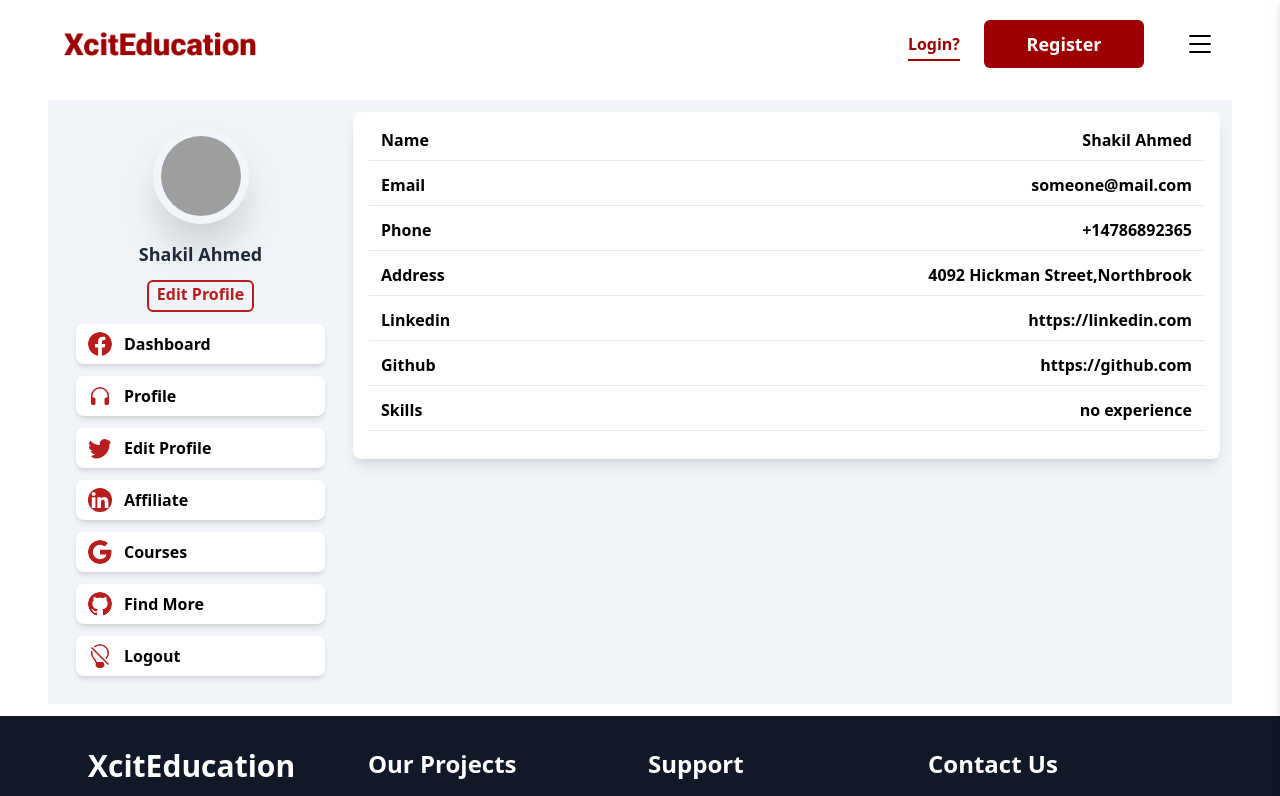
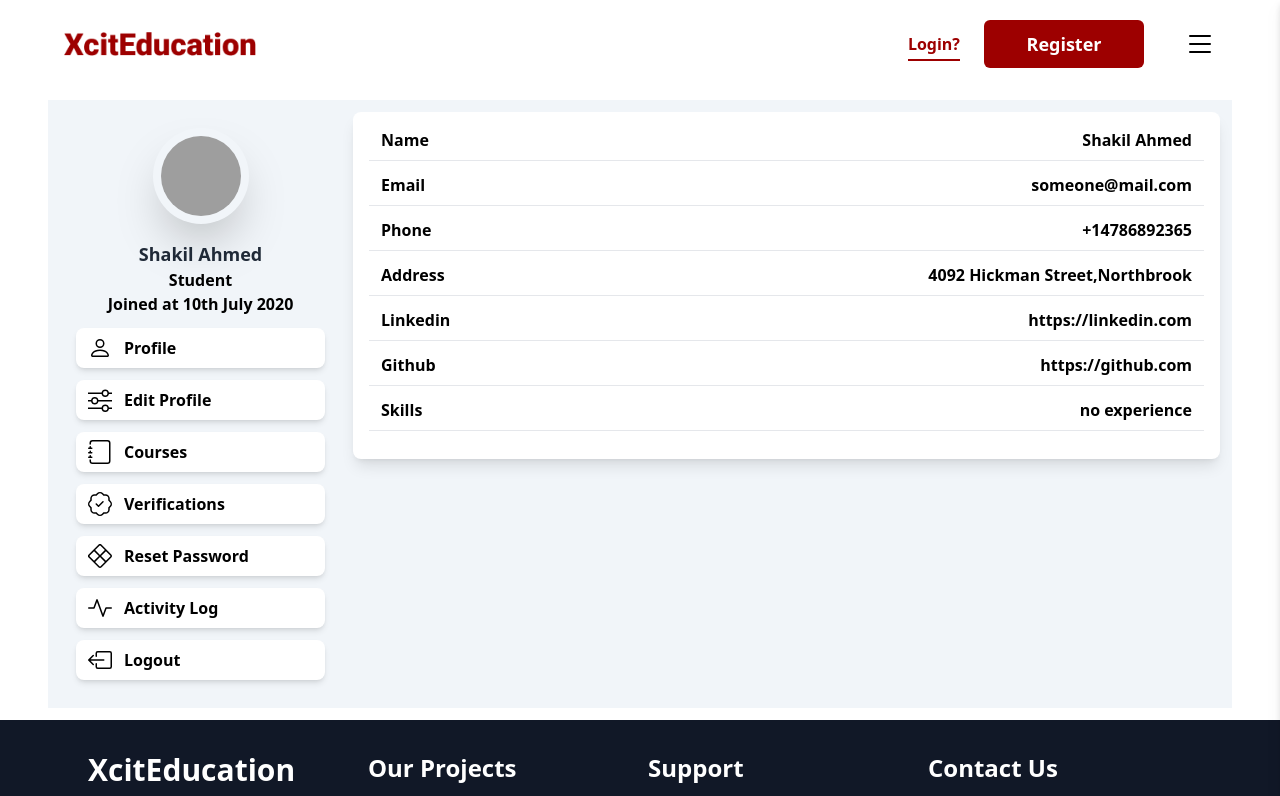
Before and after one commit to devjs1000/course-hub, a React (Vite) app: page /profile in a window 1280 px wide. Shown: the top 796 px of the page. Built offline with nearby package versions, Linux system fonts and the light colour scheme; no server answers; grey boxes are pictures that could not be loaded.

Commit message:
icons updated and small changes

```diff
--- a/src/components/Profile.jsx
+++ b/src/components/Profile.jsx
@@ -1,5 +1,5 @@
 import React from 'react';
-import { Facebook, Github, Google, Headphones, LightbulbOff, Linkedin, Twitter } from 'react-bootstrap-icons';
+import { Activity, BoxArrowLeft, Journal, PatchCheck, Person,  Sliders, XDiamond } from 'react-bootstrap-icons';
 
 const Profile = () => {
     const image = 'https://cdn.pixabay.com/photo/2020/05/11/15/38/tom-5158824_960_720.png'
@@ -9,9 +9,9 @@ const Profile = () => {
         leftMain:'col-span-12 md:col-span-4 lg:col-span-3  p-4 h-fit bg-slate-100',
         profileImg:'p-2 w-24 h-24 rounded-full block mx-auto shadow-2xl',
         profileName:'text-lg font-bold text-center mt-4 text-gray-800',
-        editBtn:'ease-in duration-200 pb-1 border-2 border-red-700 rounded-md font-semibold text-md text-red-700 px-2 block mx-auto my-3 hover:bg-red-700 hover:text-white',
+        intro:'text-center text-md font-semibold',
         mainBtn:'ease-in duration-200 w-full flex items-center mt-3 hover:bg-red-700 hover:text-white py-1 rounded-lg shadow-md cursor-pointer bg-white',
-        mainIcon:'mx-2 text-red-700 w-8 h-8 p-1 bg-white rounded-full',
+        mainIcon:'mx-2 w-8 h-8 p-1',
         mainBtnText:'text-md font-bold',
         rightMain:'col-span-12 md:col-span-8 lg:col-span-9 shadow-lg p-4 rounded-lg h-fit bg-white',
         infoMain:'flex justify-between items-center border-b pb-2 text-md font-semibold px-3 mb-3',
@@ -25,40 +25,41 @@ const Profile = () => {
 
                 <p className={profileDesign.profileName}>Shakil Ahmed</p>
 
-                <button className={profileDesign.editBtn}>Edit Profile</button>
+                <p className={profileDesign.intro}>Student</p>
+                <p className={profileDesign.intro}>Joined at 10th July 2020</p>
 
                 <div className={profileDesign.mainBtn}>
-                <Facebook className={profileDesign.mainIcon}/>
-                <p className={profileDesign.mainBtnText}>Dashboard</p>
-                </div>
-
-                <div className={profileDesign.mainBtn}>
-                <Headphones className={profileDesign.mainIcon}/>
+                <Person className={profileDesign.mainIcon}/>
                 <p className={profileDesign.mainBtnText}>Profile</p>
                 </div>
 
                 <div className={profileDesign.mainBtn}>
-                <Twitter className={profileDesign.mainIcon}/>
+                <Sliders className={profileDesign.mainIcon}/>
                 <p className={profileDesign.mainBtnText}>Edit Profile</p>
                 </div>
 
                 <div className={profileDesign.mainBtn}>
-                <Linkedin className={profileDesign.mainIcon}/>
-                <p className={profileDesign.mainBtnText}>Affiliate</p>
-                </div>
-
-                <div className={profileDesign.mainBtn}>
-                <Google className={profileDesign.mainIcon}/>
+                <Journal className={profileDesign.mainIcon}/>
                 <p className={profileDesign.mainBtnText}>Courses</p>
                 </div>
 
                 <div className={profileDesign.mainBtn}>
-                <Github className={profileDesign.mainIcon}/>
-                <p className={profileDesign.mainBtnText}>Find More</p>
+                <PatchCheck className={profileDesign.mainIcon}/>
+                <p className={profileDesign.mainBtnText}>Verifications</p>
                 </div>
 
                 <div className={profileDesign.mainBtn}>
-                <LightbulbOff className={profileDesign.mainIcon}/>
+                <XDiamond className={profileDesign.mainIcon}/>
+                <p className={profileDesign.mainBtnText}>Reset Password</p>
+                </div>
+
+                <div className={profileDesign.mainBtn}>
+                <Activity className={profileDesign.mainIcon}/>
+                <p className={profileDesign.mainBtnText}>Activity Log</p>
+                </div>
+
+                <div className={profileDesign.mainBtn}>
+                <BoxArrowLeft className={profileDesign.mainIcon}/>
                 <p className={profileDesign.mainBtnText}>Logout</p>
                 </div>
 
```
